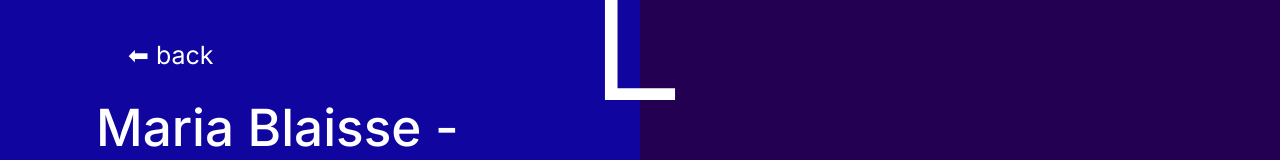
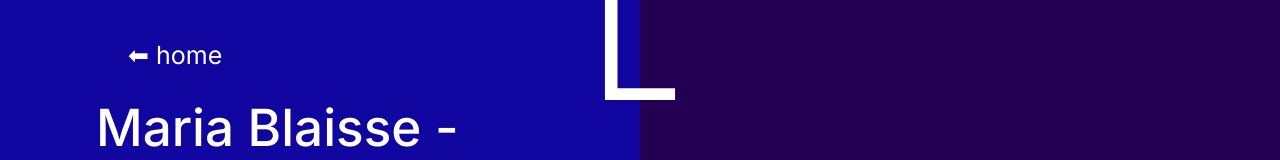
Before and after one commit to Joeri5/proeve, a Next.js app: page /2021 in a window 1280 px wide. Shown: the top 160 px of the page. Built offline with nearby package versions, Linux system fonts and the light colour scheme.

Commit message:
intergrated usertest feedback

```diff
--- a/package.json
+++ b/package.json
@@ -18,7 +18,8 @@
     "react": "^18.3.1",
     "react-dom": "^18.3.1",
     "react-router-dom": "^6.22.3",
-    "usestate": "^1.1.3"
+    "usestate": "^1.1.3",
+    "vercel": "^34.2.4"
   },
   "devDependencies": {
     "@types/node": "^20",
--- a/src/app/globals.css
+++ b/src/app/globals.css
@@ -58,8 +58,8 @@ body {
   display: flex;
   flex-direction: column;
   gap: 1rem;
-  overflow: scroll;
-
+  overflow-y: scroll;
+  overflow-x: hidden;
 }
 
 .pageLayout>nav>nav {
@@ -72,16 +72,14 @@ body {
 }
 
 /* Hide scrollbar for Chrome, Safari and Opera */
-.pageLayout>nav::-webkit-scrollbar {
+/* .pageLayout>nav::-webkit-scrollbar {
   display: none;
-}
+} */
 
 /* Hide scrollbar for IE, Edge and Firefox */
 .pageLayout>nav {
-  -ms-overflow-style: none;
-  /* IE and Edge */
-  scrollbar-width: none;
-  /* Firefox */
+  /* -ms-overflow-style: none;
+  scrollbar-width: none; */
 }
 
 .pageLayout>nav a {
@@ -119,7 +117,7 @@ body {
 
 a {
   color: var(--bs-white);
-  text-decoration: none;
+  /* text-decoration: none; */
 }
 
 
--- a/src/components/searchFunction/searchFunction.tsx
+++ b/src/components/searchFunction/searchFunction.tsx
@@ -66,6 +66,9 @@ const SearchComponent: React.FC = () => {
 
   return (
     <div className="searchForm">
+      <nav className="homeButton">
+        <Link href="/">⬅ home</Link>
+      </nav>
       <section className="searchForm__inputsection">
         <input
           type="text"
--- a/src/components/sideContentDividerWrapper/sideContentDividerWrapper.tsx
+++ b/src/components/sideContentDividerWrapper/sideContentDividerWrapper.tsx
@@ -14,9 +14,9 @@ import letterE from "../../img/GLUE_E.svg"
 
 export default function sideContentDividderWrapperComponent() {
 
-    const goBack = () => {
-      window.history.back();
-    };
+    // const goBack = () => {
+    //   window.history.back();
+    // };
 
   return (
     <div>
@@ -25,7 +25,7 @@ export default function sideContentDividderWrapperComponent() {
       <Image src={letterU} alt="letter" className="letter letter_U" />
       <Image src={letterE} alt="letter" className="letter letter_E" />
       <nav className="homeButton">
-        <a onClick={goBack}>⬅ back</a>
+        <Link href="/">⬅ home</Link>
       </nav>
       <div className="horizontal-line middle"></div>
       <div className="vertical-line top__bottom"></div>
```
Also changed, not shown: 1 other file (tests, documents, lock files or other folders).
